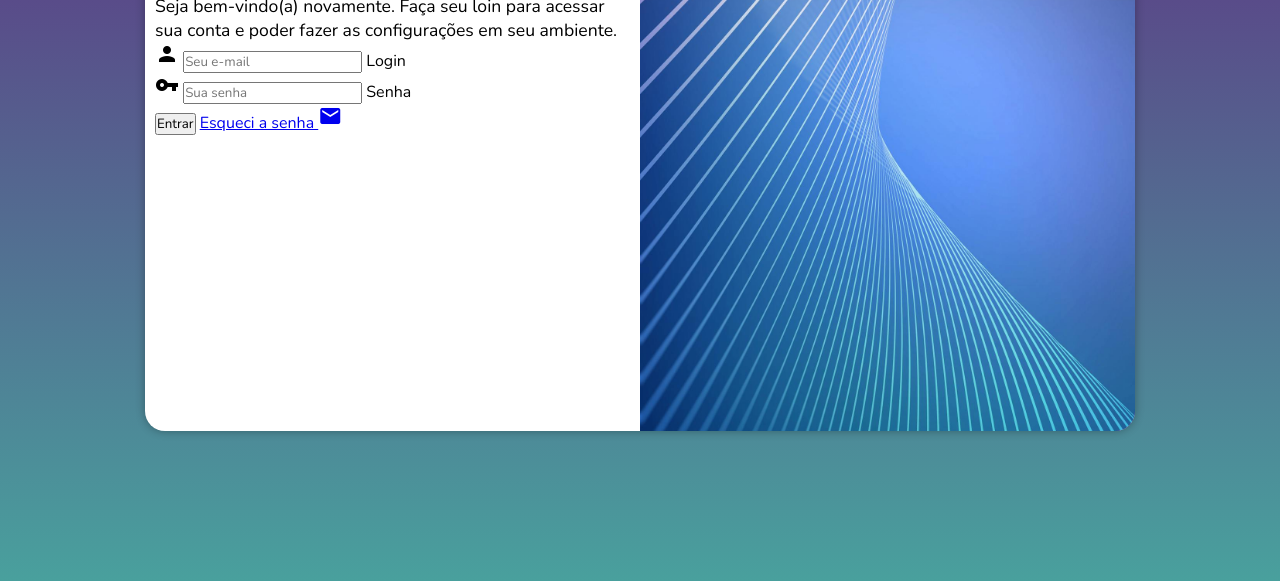
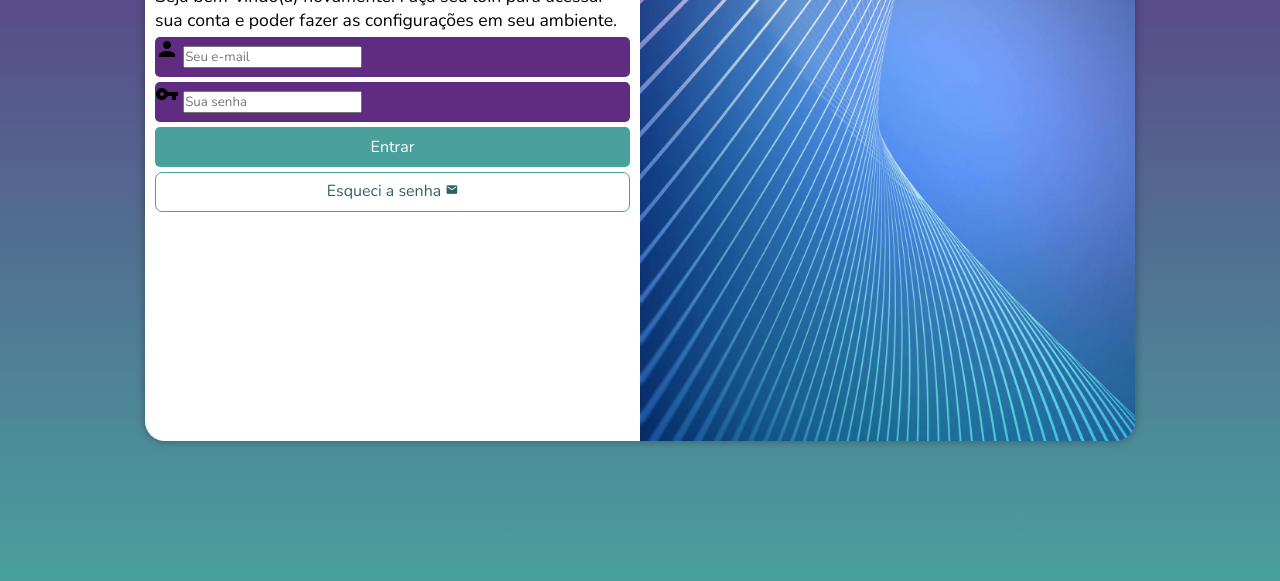
Before and after one commit to Leony76/projeto-login, a plain HTML site: page index.html in a window 1280 px wide. Shown: the part 219-800 px from the top of the page. Drawn offline with nearby package versions, Linux system fonts and the light colour scheme.

Commit message:
Feito 05/11 19:30

```diff
--- a/estilos/style.css
+++ b/estilos/style.css
@@ -36,7 +36,7 @@ section#login {
     overflow: hidden;
     background-color: white;
     width: 250px;
-    height: 500px;
+    height: 520px;
     border-radius: 20px;
     box-shadow: 0px 0px 10px rgba(0, 0, 0, 0.318);
     transition: width 0.5s, height 0.5s;
@@ -64,3 +64,55 @@ div#formulario h1 {
 div#formulario p {
     font-size: 0.8em;
 }
+
+form > div#campo {
+    background-color: #5f2c82;
+    display: block;
+    width: 100%;
+    height: 40px;
+    border-radius: 5px;
+    margin: 5px 0px;
+}
+
+form label {
+    display: none;
+}
+
+form > input[type=submit] {
+    display: block;
+    font-size: 1em;
+    width: 100%;
+    height: 40px;
+    background-color: #49a09d;
+    color: white;
+    border: none;
+    border-radius: 5px;
+    cursor: pointer;
+}
+
+form > input[type=submit]:hover {
+    background-color: #2e6361;
+}
+
+form > a.botao {
+    display: block;
+    text-align: center;
+    font-size: 1em;
+    width: 100%;
+    padding-top: 7px;
+    margin-top: 5px;
+    height: 40px;
+    background-color: white;
+    color: #2e6361;
+    border: 1px solid #49a09d;
+    border-radius: 7px;
+    text-decoration: none;
+}
+
+form > a.botao:hover {
+    background-color: #49a09d;
+}
+
+form > a.botao > i {
+    font-size: 0.8em;
+}
--- a/index.html
+++ b/index.html
@@ -29,7 +29,7 @@
                         <label for="isenha">Senha</label>
                     </div>
                     <input type="submit" value="Entrar">
-                    <a href="esqueci.html">Esqueci a senha <i class="material-icons">mail</i></a>
+                    <a href="esqueci.html" class="botao">Esqueci a senha <i class="material-icons">mail</i></a>
                 </form>
             </div>
         </section>
```
